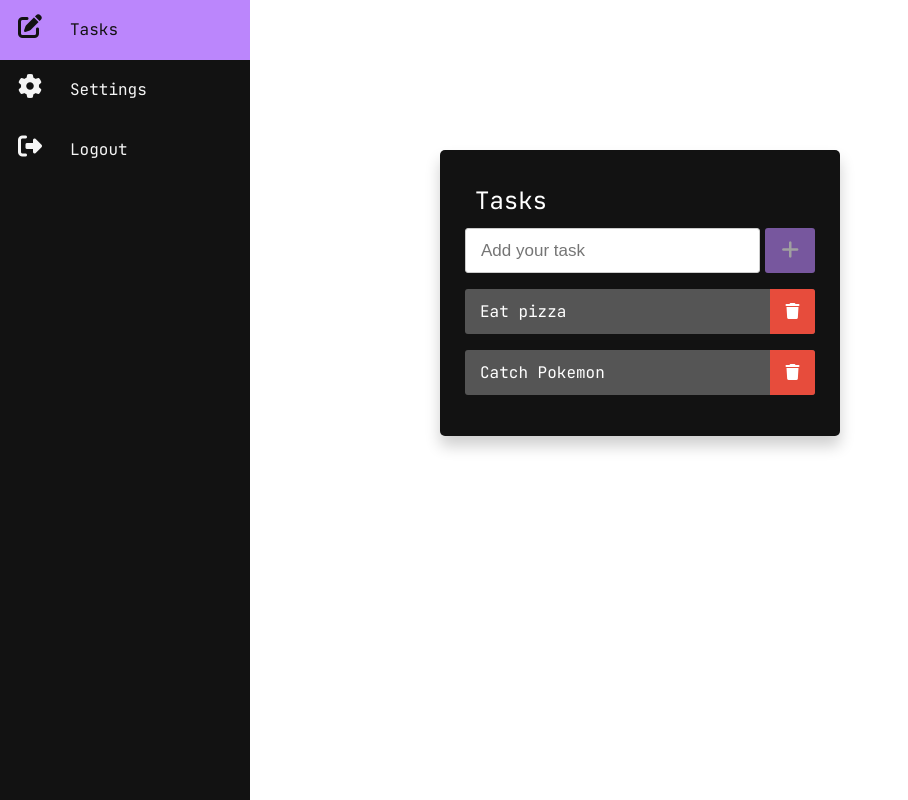
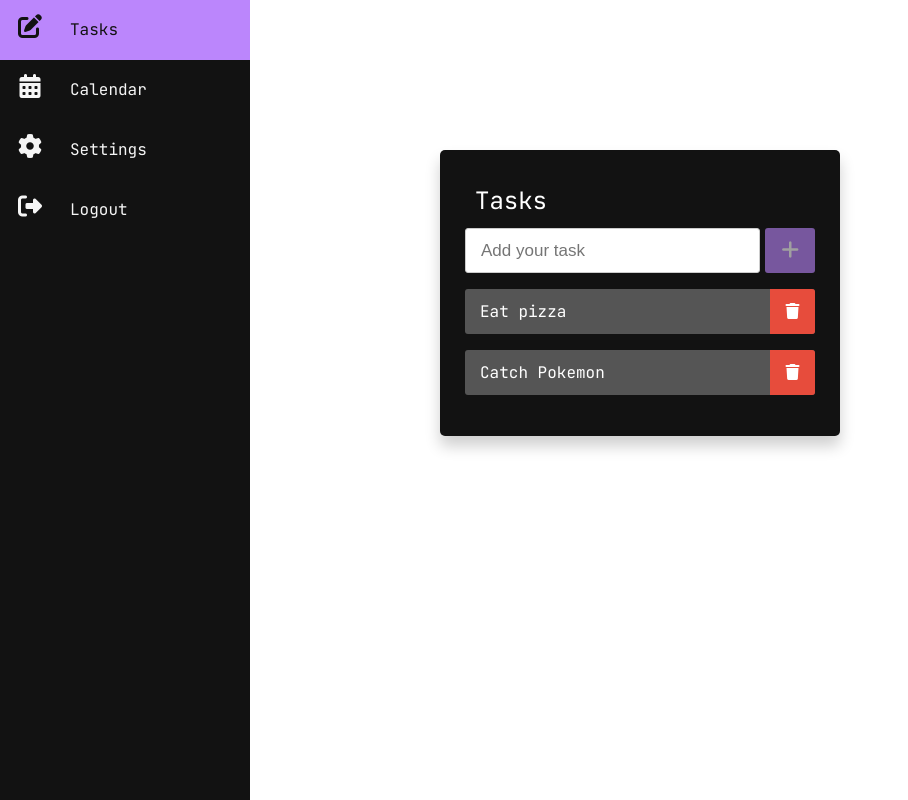
Before and after one commit to girlwhodrawsandstuff/day-planner, a Flask app: page /tasks in a window 1280 px wide. Shown: the whole page, without its empty margins (0-908 px from the left). Run offline with Flask 2, Linux system fonts and the light colour scheme; a user stored in the database is signed in; data comes from the database, SQL or seed files in the repository; some libraries are stand-ins or nearby versions.

Commit message:
feat: add calendar to side menu

```diff
--- a/templates/settings.html
+++ b/templates/settings.html
@@ -20,6 +20,12 @@
           <a class="sidebar-link" href="/tasks">
             <span class="icon"><i class="fas fa-edit"></i></span>
             <span class="title">Tasks</span>
+          </a>
+        </li>
+        <li>
+          <a class="sidebar-link" href="">
+          <span class="icon"><i class="fas fa-calendar-alt"></i></span>
+          <span class="title">Calendar</span>
           </a>
         </li>
         <li class="sidebar-item">
--- a/templates/tasks.html
+++ b/templates/tasks.html
@@ -20,6 +20,12 @@
           <a class="sidebar-link" href="/tasks">
             <span class="icon"><i class="fas fa-edit"></i></span>
             <span class="title">Tasks</span>
+          </a>
+        </li>
+        <li>
+          <a class="sidebar-link" href="">
+          <span class="icon"><i class="fas fa-calendar-alt"></i></span>
+          <span class="title">Calendar</span>
           </a>
         </li>
         <li class="sidebar-item">
```
